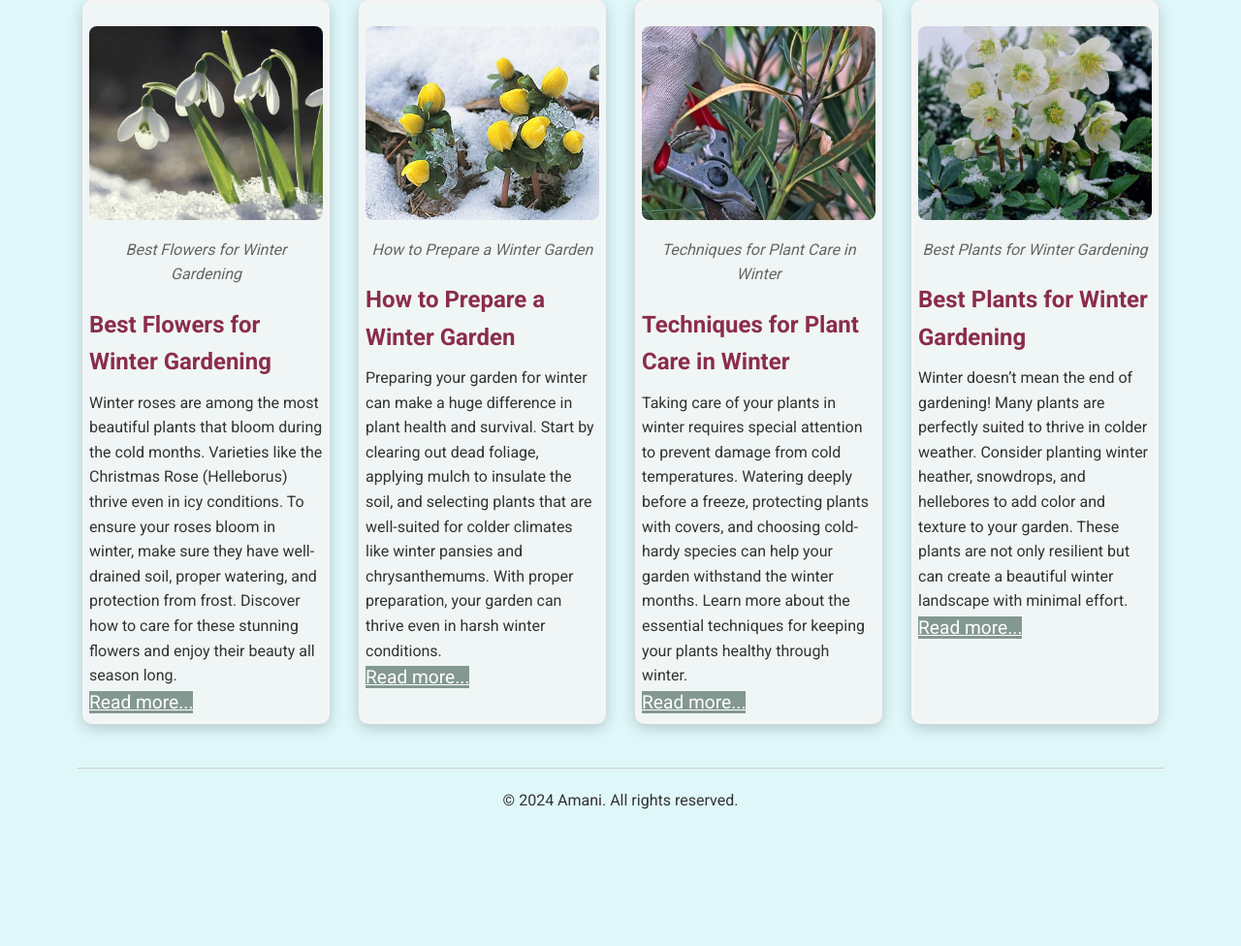
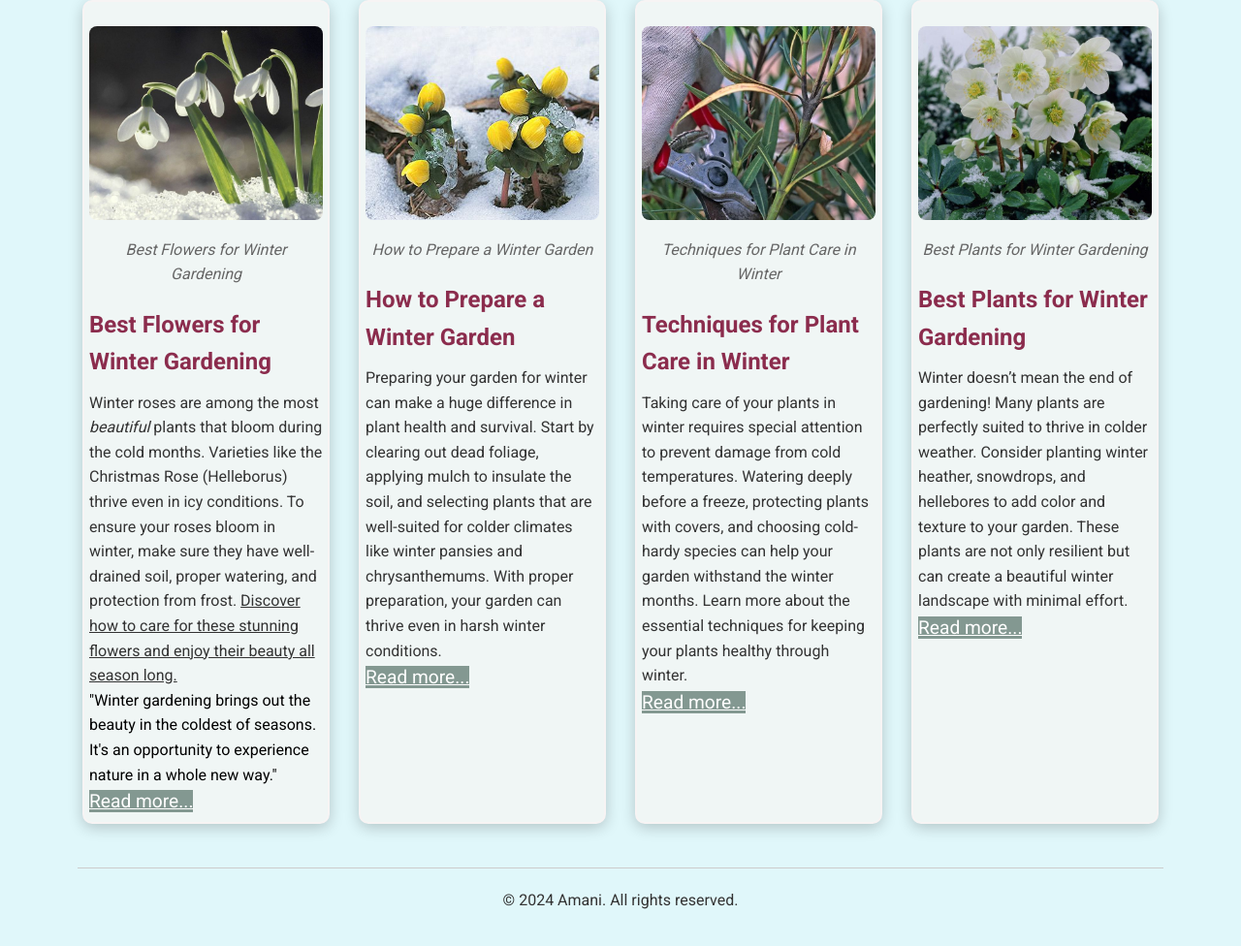
Before and after one commit to Amani94555/My-blog, a plain HTML site: page index.html in a window 1280 px wide. Shown: the part 192-1168 px from the top of the page at 97% size. Before the commit the page ends 1071 px from the top, so only its background shows below. Drawn offline with Linux system fonts and the light colour scheme.

Commit message:
Update index.html

```diff
--- a/index.html
+++ b/index.html
@@ -40,11 +40,16 @@
                         </figure>
                         <div class="card-content">
                             <h3>Best Flowers for Winter Gardening</h3>
-                            <p>Winter roses are among the most beautiful plants that bloom during the cold months.
+                            <p>Winter roses are among the most <em>beautiful</em> plants that bloom during the cold
+                                months.
                                 Varieties like the Christmas Rose (Helleborus) thrive even in icy conditions. To ensure
                                 your roses bloom in winter, make sure they have well-drained soil, proper watering, and
-                                protection from frost. Discover how to care for these stunning flowers and enjoy their
-                                beauty all season long.</p>
+                                protection from frost. <u>Discover how to care for these stunning flowers and enjoy
+                                    their beauty all season long.</u></p>
+                            <blockquote>
+                                "Winter gardening brings out the beauty in the coldest of seasons. It's an opportunity
+                                to experience nature in a whole new way."
+                            </blockquote>
                             <a href="./static/posts/post1.html" class="read-more-button">Read more...</a>
                         </div>
                     </article>
```
